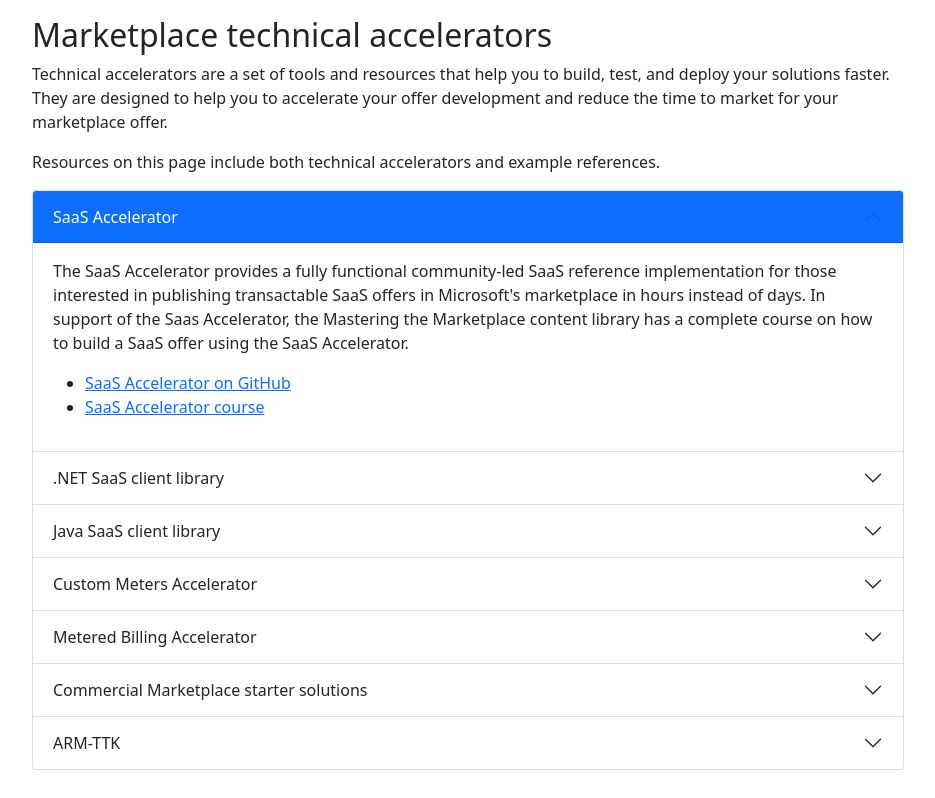
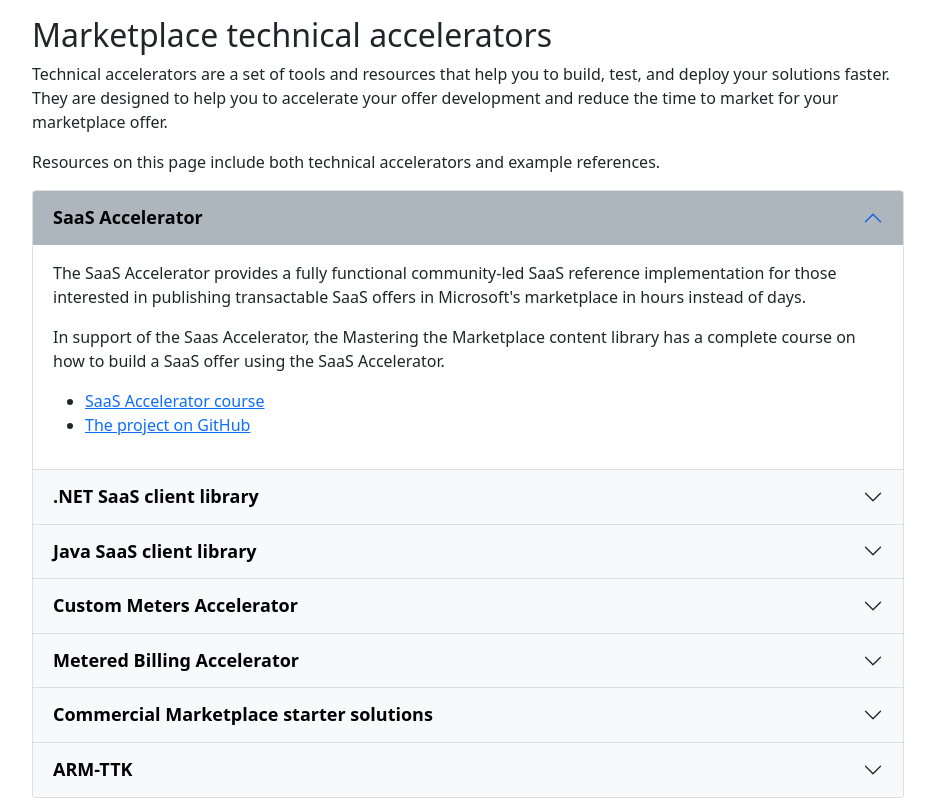
Before and after one commit to dstarr/mtm_site, a Python web app: template src/bonus_content/templates/accelerators.html in a window 1280 px wide. Shown: the part 166-964 px from the top of the page, without its empty margins (172-1107 px from the left). Before the commit the page ends 936 px from the top, so only its background shows below. Run offline with Jinja, Linux system fonts and the light colour scheme; the template is opened without the code that fills it, so the values that code supplies are empty; some libraries are stand-ins or nearby versions.

Commit message:
Update SaaS Accelerator content and styling

```diff
--- a/src/bonus_content/templates/accelerators.html
+++ b/src/bonus_content/templates/accelerators.html
@@ -18,18 +18,21 @@
     <!-- SaaS Accelerator -->
     <div class="accordion-item">
       <h2 class="accordion-header" id="heading1">
-        <button class="accordion-button" type="button" data-bs-toggle="collapse" data-bs-target="#collapse1" aria-expanded="true" aria-controls="collapse1">
+        <button class="accordion-button bg-light" type="button" data-bs-toggle="collapse" data-bs-target="#collapse1" aria-expanded="true" aria-controls="collapse1">
             SaaS Accelerator
         </button>
       </h2>
       <div id="collapse1" class="accordion-collapse collapse show" aria-labelledby="heading1" data-bs-parent="#accordianItems">
         <div class="accordion-body">
             <p>
-                The SaaS Accelerator provides a fully functional community-led SaaS reference implementation for those interested in publishing transactable SaaS offers in Microsoft's marketplace in hours instead of days. In support of the Saas Accelerator, the Mastering the Marketplace content library has a complete course on how to build a SaaS offer using the SaaS Accelerator.
+                The SaaS Accelerator provides a fully functional community-led SaaS reference implementation for those interested in publishing transactable SaaS offers in Microsoft's marketplace in hours instead of days.
+            </p>
+            <p>
+              In support of the Saas Accelerator, the Mastering the Marketplace content library has a complete course on how to build a SaaS offer using the SaaS Accelerator.
             </p>
             <ul>
-                <li><a href="https://aka.ms/SaaSAccelerator" target="_blank">SaaS Accelerator on GitHub</a></li>
-                <li><a href="{{ url_for('content.playlist', playlist_id='f7b33259-1fdc-4641-aa7e-a77d5e19146a') }}">SaaS Accelerator course</a></li>
+              <li><a href="{{ url_for('content.playlist', playlist_id='f7b33259-1fdc-4641-aa7e-a77d5e19146a') }}">SaaS Accelerator course</a></li>
+              <li><a href="https://aka.ms/SaaSAccelerator" target="_blank">The project on GitHub</a></li>
             </ul>
         </div>
       </div>
@@ -37,7 +40,7 @@
     <!-- .NET SaaS client library -->
     <div class="accordion-item">
       <h2 class="accordion-header" id="heading2">
-        <button class="accordion-button collapsed" type="button" data-bs-toggle="collapse" data-bs-target="#collapse2" aria-expanded="false" aria-controls="collapse2">
+        <button class="accordion-button bg-light collapsed" type="button" data-bs-toggle="collapse" data-bs-target="#collapse2" aria-expanded="false" aria-controls="collapse2">
             .NET SaaS client library
         </button>
       </h2>
@@ -56,7 +59,7 @@
     <!-- Java SaaS client library -->
     <div class="accordion-item">
       <h2 class="accordion-header" id="heading3">
-        <button class="accordion-button collapsed" type="button" data-bs-toggle="collapse" data-bs-target="#collapse3" aria-expanded="false" aria-controls="collapse3">
+        <button class="accordion-button bg-light collapsed" type="button" data-bs-toggle="collapse" data-bs-target="#collapse3" aria-expanded="false" aria-controls="collapse3">
             Java SaaS client library
         </button>
       </h2>
@@ -74,7 +77,7 @@
     <!-- Custom meters accelerator -->
     <div class="accordion-item">
         <h2 class="accordion-header" id="heading5">
-            <button class="accordion-button collapsed" type="button" data-bs-toggle="collapse" data-bs-target="#collapse5" aria-expanded="false" aria-controls="collapse5">
+            <button class="accordion-button bg-light collapsed" type="button" data-bs-toggle="collapse" data-bs-target="#collapse5" aria-expanded="false" aria-controls="collapse5">
                 Custom Meters Accelerator
             </button>
         </h2>
@@ -95,7 +98,7 @@
     <!-- Metered Billing Accelerator -->
     <div class="accordion-item">
         <h2 class="accordion-header" id="heading4">
-          <button class="accordion-button collapsed" type="button" data-bs-toggle="collapse" data-bs-target="#collapse4" aria-expanded="false" aria-controls="collapse4">
+          <button class="accordion-button bg-light collapsed" type="button" data-bs-toggle="collapse" data-bs-target="#collapse4" aria-expanded="false" aria-controls="collapse4">
             Metered Billing Accelerator
           </button>
         </h2>
@@ -117,7 +120,7 @@
     <!-- Commercial Marketplace solutions repository -->
     <div class="accordion-item">
         <h2 class="accordion-header" id="heading6">
-          <button class="accordion-button collapsed" type="button" data-bs-toggle="collapse" data-bs-target="#collapse6" aria-expanded="false" aria-controls="collapse6">
+          <button class="accordion-button bg-light collapsed" type="button" data-bs-toggle="collapse" data-bs-target="#collapse6" aria-expanded="false" aria-controls="collapse6">
             Commercial Marketplace starter solutions
           </button>
         </h2>
@@ -136,7 +139,7 @@
     <!-- ARM TTK -->
     <div class="accordion-item">
       <h2 class="accordion-header" id="heading7">
-        <button class="accordion-button collapsed" type="button" data-bs-toggle="collapse" data-bs-target="#collapse7" aria-expanded="false" aria-controls="collapse7">
+        <button class="accordion-button bg-light collapsed" type="button" data-bs-toggle="collapse" data-bs-target="#collapse7" aria-expanded="false" aria-controls="collapse7">
           ARM-TTK
         </button>
       </h2>
--- a/src/static/style.css
+++ b/src/static/style.css
@@ -73,6 +73,16 @@
 }
 
 .accordion-button:not(.collapsed) {
-    background-color: #0d6efd!important;
-    color: #fff;
+    background-color: #adb5bd!important;
+    box-shadow: none !important;
+    color: #000 !important;
+    font-weight: bold;
+    font-size: large;
 }
+
+.accordion-button {
+    box-shadow: none !important;
+    color: #000 !important;
+    font-weight: bold;
+    font-size: large;
+}
--- a/src/templates/index.html
+++ b/src/templates/index.html
@@ -16,7 +16,7 @@
         <div class="accordion-item">
             <h2 class="accordion-header" id="webinar-news">
             <button class="accordion-button collapsed bg-light" type="button" data-bs-toggle="collapse" data-bs-target="#collapseOne" aria-expanded="true" aria-controls="collapseOne">
-                <strong>Live and recorded marketplace webinars!</strong>
+                Live and recorded marketplace webinars!
             </button>
             </h2>
             <div id="collapseOne" class="accordion-collapse collapse" aria-labelledby="webinar-news" data-bs-parent="#news-accordian">
@@ -36,7 +36,7 @@
         <div class="accordion-item">
             <h2 class="accordion-header" id="workshop-news">
             <button class="accordion-button collapsed bg-light" type="button" data-bs-toggle="collapse" data-bs-target="#collapseTwo" aria-expanded="false" aria-controls="collapseTwo">
-                <strong>Technical workshops posted</strong>
+                Technical workshops posted
             </button>
             </h2>
             <div id="collapseTwo" class="accordion-collapse collapse" aria-labelledby="workshop-news" data-bs-parent="#news-accordian">
```
